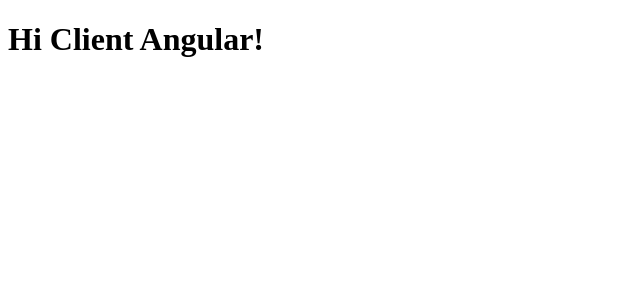
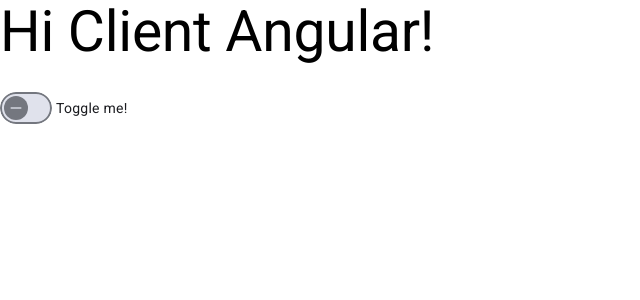
Before and after one commit to DanielFlores1223/docuform-app, an Angular app in the folder apps/client/: page / in a window 1280 px wide. Shown: the top 300 px of the page, without its empty margins (0-640 px from the left). Built offline with nearby package versions, Linux system fonts and the light colour scheme.

Commit message:
material ui angular installed

```diff
--- a/apps/client/angular.json
+++ b/apps/client/angular.json
@@ -37,6 +37,7 @@
               }
             ],
             "styles": [
+              "@angular/material/prebuilt-themes/azure-blue.css",
               "src/styles.css"
             ],
             "scripts": []
@@ -95,6 +96,7 @@
               }
             ],
             "styles": [
+              "@angular/material/prebuilt-themes/azure-blue.css",
               "src/styles.css"
             ],
             "scripts": []
--- a/apps/client/package.json
+++ b/apps/client/package.json
@@ -11,17 +11,19 @@
   "private": true,
   "dependencies": {
     "@angular/animations": "^18.2.0",
+    "@angular/cdk": "^18.2.10",
     "@angular/common": "^18.2.0",
     "@angular/compiler": "^18.2.0",
     "@angular/core": "^18.2.0",
     "@angular/forms": "^18.2.0",
+    "@angular/material": "^18.2.10",
     "@angular/platform-browser": "^18.2.0",
     "@angular/platform-browser-dynamic": "^18.2.0",
     "@angular/router": "^18.2.0",
+    "global-interfaces": "*",
     "rxjs": "~7.8.0",
     "tslib": "^2.3.0",
-    "zone.js": "~0.14.10",
-    "global-interfaces": "*"
+    "zone.js": "~0.14.10"
   },
   "devDependencies": {
     "@angular-devkit/build-angular": "^18.2.0",
--- a/apps/client/src/app/app.component.html
+++ b/apps/client/src/app/app.component.html
@@ -1,2 +1,5 @@
 <h1>Hi Client Angular!</h1>
+
+<mat-slide-toggle>Toggle me!</mat-slide-toggle>
+
 <router-outlet />
--- a/apps/client/src/app/app.module.ts
+++ b/apps/client/src/app/app.module.ts
@@ -3,6 +3,8 @@
 
 import { AppRoutingModule } from './app-routing.module';
 import { AppComponent } from './app.component';
+import { provideAnimationsAsync } from '@angular/platform-browser/animations/async';
+import { MatSlideToggleModule } from '@angular/material/slide-toggle';
 
 @NgModule({
   declarations: [
@@ -10,9 +12,12 @@
   ],
   imports: [
     BrowserModule,
-    AppRoutingModule
+    AppRoutingModule,
+    MatSlideToggleModule
   ],
-  providers: [],
+  providers: [
+    provideAnimationsAsync()
+  ],
   bootstrap: [AppComponent]
 })
 export class AppModule { }
--- a/apps/client/src/index.html
+++ b/apps/client/src/index.html
@@ -6,8 +6,10 @@
   <base href="/">
   <meta name="viewport" content="width=device-width, initial-scale=1">
   <link rel="icon" type="image/x-icon" href="favicon.ico">
+  <link href="https://fonts.googleapis.com/css2?family=Roboto:wght@300;400;500&display=swap" rel="stylesheet">
+  <link href="https://fonts.googleapis.com/icon?family=Material+Icons" rel="stylesheet">
 </head>
-<body>
+<body class="mat-typography">
   <app-root></app-root>
 </body>
 </html>
--- a/apps/client/src/styles.css
+++ b/apps/client/src/styles.css
@@ -1 +1,4 @@
 /* You can add global styles to this file, and also import other style files */
+
+html, body { height: 100%; }
+body { margin: 0; font-family: Roboto, "Helvetica Neue", sans-serif; }
```
